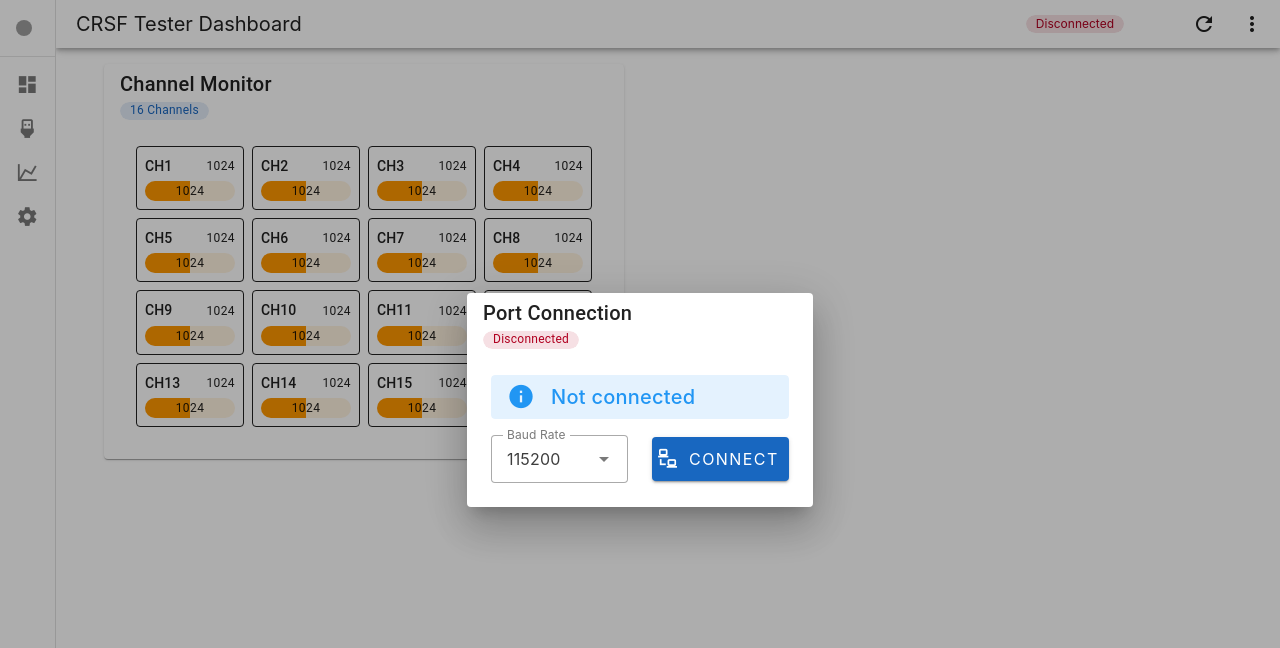
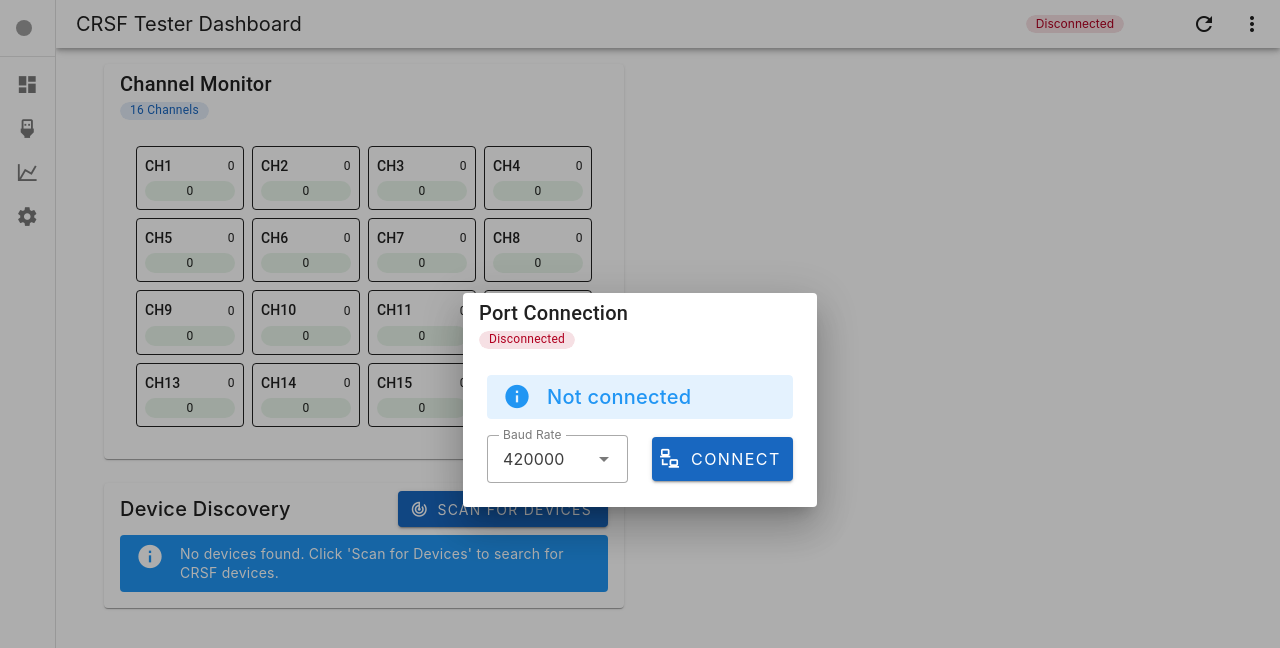
Before and after one commit to pkendall64/CRSF-Tester, a Vue app: page / in a window 1280 px wide. Shown: the top 648 px of the page. Built offline with nearby package versions, Linux system fonts and the light colour scheme; grey boxes are pictures that could not be loaded.

Commit message:
Use frame handler functions

```diff
--- a/src/App.vue
+++ b/src/App.vue
@@ -1,14 +1,15 @@
 <script setup>
-import { ref } from 'vue'
+import {readonly, ref} from 'vue'
 import { computed } from 'vue'
 import { useSerialPort } from './composables/useSerialPort'
-import SerialPortConnection from './components/SerialPortConnection.vue'
+import SerialPortConnection from '@/components/SerialPortConnection.vue'
 import ChannelMonitor from "@/components/ChannelMonitor.vue";
+import DeviceDiscovery from "@/components/DeviceDiscovery.vue"
 
 const drawer = ref(true)
 const rail = ref(true)
 const connectionDialog = ref(true)
-const { isConnected, statusMessage, channelData } = useSerialPort()
+const { isConnected } = useSerialPort()
 
 const onConnected = (connectionInfo) => {
   console.log('Connected to port:', connectionInfo)
@@ -121,7 +122,10 @@ const getStatusColor = computed(() => {
       <v-container>
         <v-row>
           <v-col cols="12">
-            <ChannelMonitor :channels="channelData" />
+            <ChannelMonitor />
+          </v-col>
+          <v-col cols="12">
+            <DeviceDiscovery />
           </v-col>
         </v-row>
       </v-container>
--- a/src/components/ChannelMonitor.vue
+++ b/src/components/ChannelMonitor.vue
@@ -1,12 +1,11 @@
 <script setup>
-import { ref, computed } from 'vue'
+import {ref, onMounted, onUnmounted} from 'vue'
+import { useSerialPort } from '../composables/useSerialPort'
+const { registerFrameHandler, unregisterFrameHandler } = useSerialPort()
 
-const props = defineProps({
-  channels: {
-    type: Array,
-    default: () => Array(16).fill(0)
-  }
-})
+const CRSF_FRAMETYPE_RC_CHANNELS_PACKED = 0x16
+
+let channelData = ref(Array(16).fill(0))
 
 // Compute percentage for v-progress-linear
 const getPercentage = (value) => {
@@ -23,10 +22,50 @@ const channelLabels = Array.from({ length: 16 }, (_, i) => `CH${i + 1}`)
 
 // Color computation based on value
 const getColor = (value) => {
-  if (value < 682) return 'red' // First third
-  if (value < 1365) return 'orange' // Second third
+  // if (value < 682) return 'red' // First third
+  // if (value < 1365) return 'orange' // Second third
   return 'green' // Last third
 }
+
+const handleRCFrame = (frame) => {
+  if (frame.type === CRSF_FRAMETYPE_RC_CHANNELS_PACKED) {
+    // CRSF RC channels are 11 bits each, packed
+    const channels = new Array(16).fill(0)
+    let byteIndex = 0
+    let bitIndex = 0
+
+    for (let channelIndex = 0; channelIndex < 16; channelIndex++) {
+      let value = 0
+
+      // Read up to 3 bytes to get our 11 bits
+      value = frame.payload[byteIndex]                         // First byte
+      value |= (frame.payload[byteIndex + 1] << 8)            // Second byte
+      value |= (frame.payload[byteIndex + 2] << 16)           // Third byte if needed
+
+      // Extract 11 bits starting from current bit position
+      value = (value >> bitIndex) & 0x07FF
+
+      channels[channelIndex] = value
+
+      // Move to next channel position
+      bitIndex += 11
+      byteIndex += Math.floor(bitIndex / 8)
+      bitIndex %= 8
+    }
+
+    // Update channel values
+    channelData.value = channels
+  }
+}
+
+// Register and unregister frame handler
+onMounted(() => {
+  registerFrameHandler(handleRCFrame)
+})
+
+onUnmounted(() => {
+  unregisterFrameHandler(handleRCFrame)
+})
 </script>
 
 <template>
@@ -46,7 +85,7 @@ const getColor = (value) => {
       <v-container>
         <v-row dense>
           <v-col
-              v-for="(value, index) in channels"
+              v-for="(value, index) in channelData"
               :key="index"
               cols="12"
               sm="6"
--- /dev/null
+++ b/src/components/DeviceDiscovery.vue
@@ -0,0 +1,107 @@
+<script setup>
+import { ref, onMounted, onUnmounted } from 'vue'
+import { useSerialPort } from '../composables/useSerialPort'
+
+const deviceList = ref([])
+const scanning = ref(false)
+const { sendFrame, registerFrameHandler, unregisterFrameHandler } = useSerialPort()
+
+// CRSF frame types
+const CRSF_FRAMETYPE_DEVICE_PING = 0x28
+const CRSF_FRAMETYPE_DEVICE_INFO = 0x29
+
+// Handler for DEVICE_INFO responses
+const handleDeviceInfo = (frame) => {
+  if (frame.type === CRSF_FRAMETYPE_DEVICE_INFO) {
+    const deviceInfo = {
+      name: new TextDecoder().decode(frame.payload.slice(0, -1)), // Remove null terminator
+      address: frame.origin,
+      timestamp: new Date()
+    }
+
+    // Update device list, replacing existing device if found
+    const existingIndex = deviceList.value.findIndex(d => d.address === deviceInfo.address)
+    if (existingIndex >= 0) {
+      deviceList.value[existingIndex] = deviceInfo
+    } else {
+      deviceList.value.push(deviceInfo)
+    }
+  }
+}
+
+const startScan = () => {
+  scanning.value = true
+  deviceList.value = [] // Clear previous results
+
+  // Send DEVICE_PING frame
+  const pingFrame = {
+    type: CRSF_FRAMETYPE_DEVICE_PING,
+    destination: 0x00, // Broadcast
+    origin: 0xC8,     // Our address (Flight Controller)
+    payload: new Uint8Array([]) // Empty payload
+  }
+
+  sendFrame(pingFrame)
+
+  // Stop scanning after 2 seconds
+  setTimeout(() => {
+    scanning.value = false
+  }, 2000)
+}
+
+// Register and unregister frame handler
+onMounted(() => {
+  registerFrameHandler(handleDeviceInfo)
+})
+
+onUnmounted(() => {
+  unregisterFrameHandler(handleDeviceInfo)
+})
+</script>
+
+<template>
+  <v-card>
+    <v-card-title class="d-flex align-center">
+      Device Discovery
+      <v-spacer></v-spacer>
+      <v-btn
+          :loading="scanning"
+          :disabled="scanning"
+          color="primary"
+          @click="startScan"
+      >
+        <v-icon start>mdi-radar</v-icon>
+        Scan for Devices
+      </v-btn>
+    </v-card-title>
+
+    <v-card-text>
+      <v-list v-if="deviceList.length > 0">
+        <v-list-item
+            v-for="device in deviceList"
+            :key="device.address"
+            :title="device.name"
+            :subtitle="`Address: 0x${device.address.toString(16).padStart(2, '0')}`"
+        >
+          <template v-slot:prepend>
+            <v-icon>mdi-radio-tower</v-icon>
+          </template>
+          <template v-slot:append>
+            <v-chip
+                size="small"
+                color="success"
+            >
+              Online
+            </v-chip>
+          </template>
+        </v-list-item>
+      </v-list>
+
+      <v-alert
+          v-else
+          type="info"
+          text="No devices found. Click 'Scan for Devices' to search for CRSF devices."
+      ></v-alert>
+    </v-card-text>
+  </v-card>
+</template>
--- a/src/composables/useSerialPort.js
+++ b/src/composables/useSerialPort.js
@@ -1,122 +1,139 @@
 import { ref, readonly } from 'vue'
 
-// Singleton state
 const port = ref(null)
+const reader = ref(null)
+const writer = ref(null)
 const isConnected = ref(false)
 const portInfo = ref(null)
-const selectedBaudRate = ref(115200)
+const selectedBaudRate = ref(420000)
 const statusMessage = ref('Not connected')
 const hasError = ref(false)
-const reader = ref(null)
-const channelData = ref(Array(16).fill(1024))
+const frameHandlers = ref(new Set())
 
-// CRSF frame parsing constants
+// Singleton state
+export function useSerialPort() {
+
+  // CRSF protocol constants
   const CRSF_SYNC_BYTE = 0xC8
-const CRSF_FRAMELEN_MIN = 4
-const CRSF_SIZE_MAX = 64
 
-export function useSerialPort() {
-  const startReading = async () => {
-    if (!port.value) return
+  // CRC calculation for CRSF
+  const calculateCRC = (data) => {
+    let crc = 0
+    for (let i = 0; i < data.length; i++) {
+      crc = crc ^ data[i]
+      for (let j = 0; j < 8; j++) {
+        if (crc & 0x80) {
+          crc = (crc << 1) ^ 0xD5
+        } else {
+          crc = crc << 1
+        }
+        crc &= 0xFF
+      }
+    }
+    return crc
+  }
+
+  // Send CRSF frame
+  const sendFrame = async (frame) => {
+    if (!writer.value || !isConnected.value) {
+      console.error('Serial port writer not available')
+      return
+    }
+
+    const frameLength = frame.payload.length + 4
+    const frameBuffer = new Uint8Array(frameLength + 2)
+    let index = 0
+
+    frameBuffer[index++] = CRSF_SYNC_BYTE
+    frameBuffer[index++] = frameLength
+    frameBuffer[index++] = frame.type
+    frameBuffer[index++] = frame.destination
+    frameBuffer[index++] = frame.origin
+    frameBuffer.set(frame.payload, index)
+
+    const crc = calculateCRC(frameBuffer.slice(2, frameBuffer.length-1))
+    frameBuffer[frameBuffer.length - 1] = crc
 
     try {
-      reader.value = port.value.readable.getReader()
+      await writer.value.write(frameBuffer)
+    } catch (error) {
+      console.error('Error sending frame:', error)
+      statusMessage.value = `Send error: ${error.message}`
+    }
+  }
 
-      let buffer = new Uint8Array(0)
+  // Frame handler registration
+  const registerFrameHandler = (handler) => {
+    frameHandlers.value.add(handler)
+  }
 
-      while (true) {
-        const { value, done } = await reader.value.read()
-        if (done) break
+  const unregisterFrameHandler = (handler) => {
+    frameHandlers.value.delete(handler)
+  }
 
-        // Append new data to existing buffer
-        const newBuffer = new Uint8Array(buffer.length + value.length)
-        newBuffer.set(buffer)
-        newBuffer.set(value, buffer.length)
-        buffer = newBuffer
+  // Buffer for incomplete frames
+  let receiveBuffer = new Uint8Array()
 
-        // Process buffer for CRSF frames
-        while (buffer.length > 0) {
-          // Look for sync byte
-          const syncIndex = buffer.findIndex(b => b === CRSF_SYNC_BYTE)
+  // Process received data
+  const processReceivedData = (newData) => {
+    const tempBuffer = new Uint8Array(receiveBuffer.length + newData.length)
+    tempBuffer.set(receiveBuffer)
+    tempBuffer.set(newData, receiveBuffer.length)
+    receiveBuffer = tempBuffer
 
-          if (syncIndex === -1) {
-            buffer = new Uint8Array(0)
+    while (receiveBuffer.length >= 3) {
+      if (receiveBuffer[0] !== CRSF_SYNC_BYTE) {
+        receiveBuffer = receiveBuffer.slice(1)
+        continue
+      }
+
+      const frameLength = receiveBuffer[1]
+      const totalLength = frameLength + 2
+
+      if (receiveBuffer.length < totalLength) {
         break
       }
 
-          // Remove data before sync byte
-          if (syncIndex > 0) {
-            buffer = buffer.slice(syncIndex)
+      const frameData = receiveBuffer.slice(0, totalLength)
+      receiveBuffer = receiveBuffer.slice(totalLength)
+
+      const calculatedCRC = calculateCRC(frameData.slice(2, -1))
+      if (calculatedCRC === frameData[frameData.length - 1]) {
+        const frame = {
+          type: frameData[2],
+          destination: frameData[2] < 0x28 ? 0 : frameData[3],
+          origin: frameData[2] < 0x28 ? 0 : frameData[4],
+          payload: frameData[2] < 0x28 ? frameData.slice(3, -1) : frameData.slice(5, -1)
         }
 
-          // Check if we have enough data for frame length
-          if (buffer.length < 2) break
-
-          const frameLength = buffer[1]
-
-          // Validate frame length
-          if (frameLength < CRSF_FRAMELEN_MIN || frameLength > CRSF_SIZE_MAX) {
-            buffer = buffer.slice(1)
-            continue
-          }
-
-          // Check if we have complete frame
-          if (buffer.length < frameLength + 2) break
-
-          // Extract frame
-          const frame = buffer.slice(0, frameLength + 2)
-          buffer = buffer.slice(frameLength + 2)
-
-          // Process RC channels frame
-          if (frame[2] === 0x16) { // RC channels
-            console.log('RC channels frame:', frame)
-            processRCChannels(frame.slice(3))
+        // Notify all registered handlers
+        frameHandlers.value.forEach(handler => {
+          handler(frame)
+        })
       }
     }
   }
+
+  const readLoop = async () => {
+    while (port.value && reader.value) {
+      try {
+        const { value, done } = await reader.value.read()
+        if (done) {
+          console.log('Reader closed')
+          break
+        }
+        processReceivedData(value)
       } catch (error) {
-      console.error('Error reading serial data:', error)
-      throw error
-    } finally {
-      reader.value?.releaseLock()
+        console.error('Error reading from port:', error)
+        statusMessage.value = `Read error: ${error.message}`
+        break
       }
     }
 
-  const processRCChannels = (data) => {
-    // CRSF RC channels are 11 bits each, packed
-    const channels = new Array(16).fill(0)
-
-    // Each 11-bit channel value is packed across the byte stream
-    // We need 22 bytes to store 16 channels of 11 bits each
-    if (data.length < 22) {
-      console.warn('Incomplete CRSF channel data received')
-      return
+    // Clean up if the loop exits
+    if (isConnected.value) {
+      await disconnect()
     }
-
-    let byteIndex = 0
-    let bitIndex = 0
-
-    for (let channelIndex = 0; channelIndex < 16; channelIndex++) {
-      let value = 0
-
-      // Read up to 3 bytes to get our 11 bits
-      value = data[byteIndex]                         // First byte
-      value |= (data[byteIndex + 1] << 8)            // Second byte
-      value |= (data[byteIndex + 2] << 16)           // Third byte if needed
-
-      // Extract 11 bits starting from current bit position
-      value = (value >> bitIndex) & 0x07FF
-
-      channels[channelIndex] = value
-
-      // Move to next channel position
-      bitIndex += 11
-      byteIndex += Math.floor(bitIndex / 8)
-      bitIndex %= 8
-    }
-
-    // Update channel values
-    channelData.value = channels
   }
 
   const connect = async (baudRate) => {
@@ -135,8 +152,11 @@ export function useSerialPort() {
       selectedBaudRate.value = baudRate || selectedBaudRate.value
       statusMessage.value = `Connected to ${getPortDescription()}`
 
+      reader.value = port.value.readable.getReader()
+      writer.value = port.value.writable.getWriter()
+
       // Start reading data
-      startReading()
+      readLoop()
 
       return {
         port: selectedPort,
@@ -205,12 +225,14 @@ export function useSerialPort() {
     statusMessage: readonly(statusMessage),
     hasError: readonly(hasError),
     selectedBaudRate: readonly(selectedBaudRate),
-    channelData: readonly(channelData),
 
     // Methods
+    setBaudRate,
     connect,
     disconnect,
     getPortDescription,
-    setBaudRate
+    sendFrame,
+    registerFrameHandler,
+    unregisterFrameHandler
   }
 }
```
Lines whose indentation alone changed are shown as unchanged.
